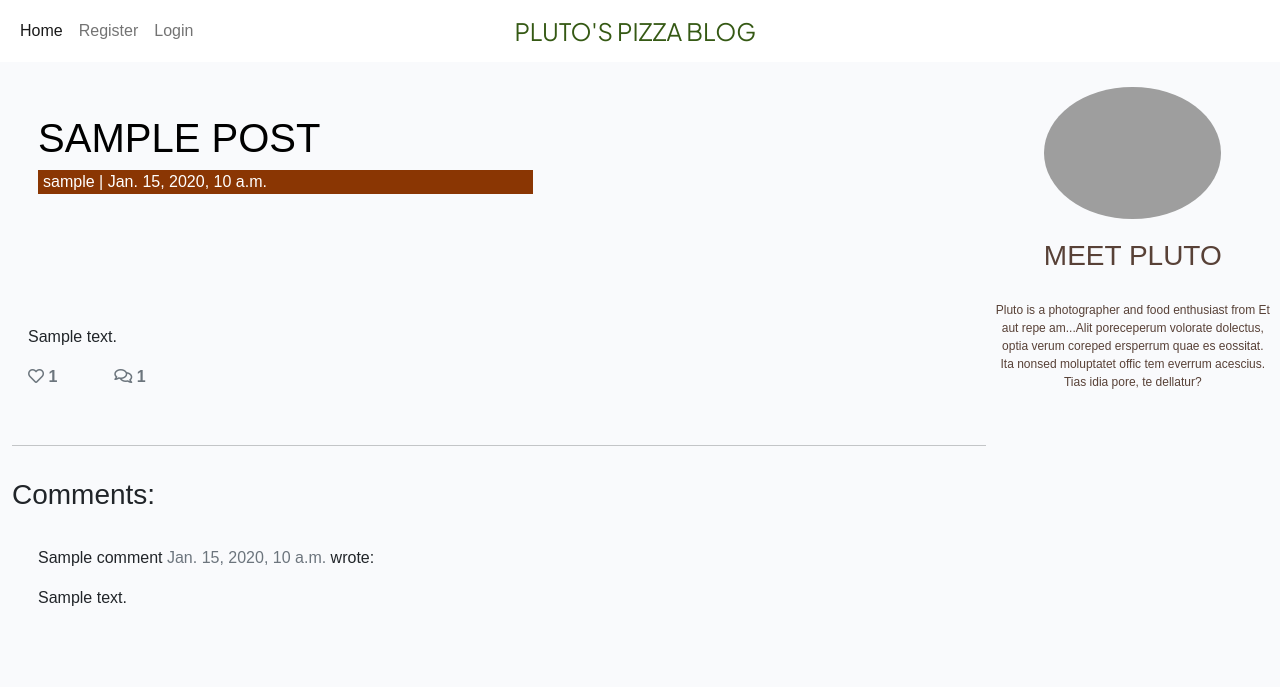
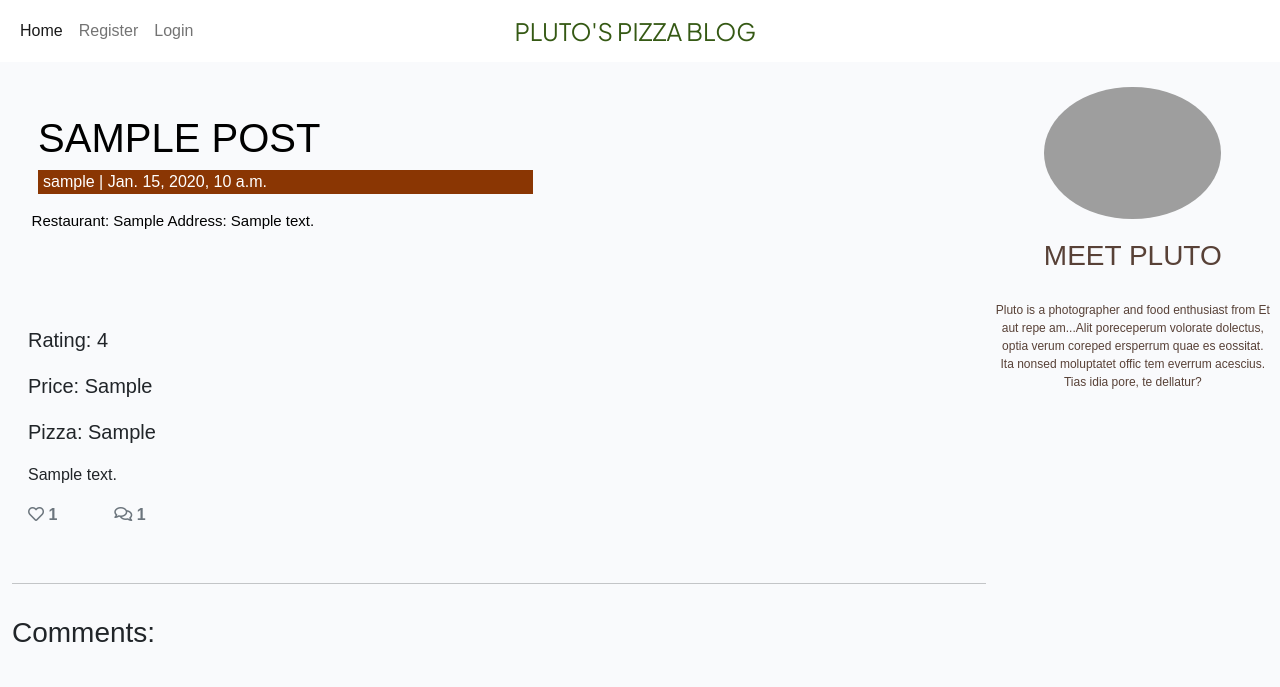
Before and after one commit to lisalindqvist95/plutospizza, a Django app: a page that uses templates/post_detail.html in a window 1280 px wide. Shown: the part 960-1647 px from the top of the page. Run offline with Django 3.2, Linux system fonts and the light colour scheme; tables that the repository leaves empty hold one stand-in row (values such as "Sample post"); some web fonts are replaced; grey boxes are pictures that could not be loaded.

Commit message:
Change layout for posts.

```diff
--- a/blog/models.py
+++ b/blog/models.py
@@ -17,7 +17,10 @@ class Post(models.Model):
     created_on = models.DateTimeField(auto_now_add=True)
     updated_on = models.DateTimeField(auto_now=True)
     restaurant = models.CharField(max_length=200, null=True)
+    pizza = models.CharField(max_length=80, null=True)
+    price = models.CharField(max_length=5, null=True)
     address = models.CharField(max_length=200, null=True)
+    rating = models.IntegerField(default=0)
     content = models.TextField()
     status = models.IntegerField(choices=STATUS, default=0)
     likes = models.ManyToManyField(
@@ -31,11 +34,6 @@ class Post(models.Model):
 
     def number_of_likes(self):
         return self.likes.count()
-
-
-class Restaurant(models.Model):
-    name = models.CharField(max_length=200)
-    address = models.CharField(max_length=200)
 
 
 class Comment(models.Model):
--- a/static/css/style.css
+++ b/static/css/style.css
@@ -107,7 +107,7 @@ body {
 
 .image-flash {
     position: absolute;
-    bottom: 90%;
+    bottom: 85%;
     min-width: 100%;
     left: 0px;
     background-color: #8a3503;
@@ -137,17 +137,21 @@ body {
     position: relative;
 }
 
+.restaurant_detail, .address-detail {
+    color: #000;
+    font-size: 15px;
+    margin-left: 5%;
+}
+
 .masthead-image {
     position: relative;
     overflow: hidden;
 }
 
-.masthead-image:after {
-    content: "";
-    position: absolute;
-    top: 0;
-    right: 90%;
-    height: 100%;
+
+
+.price {
+    font-size: 20px;
 }
 
 .post-link {
@@ -220,3 +224,25 @@ body {
 footer {
     z-index: 2000;
 }
+
+
+
+
+.rating-list li {
+    float: right;
+    color: #ddd;
+    padding: 10px 5px;
+  }
+
+  .rating-list li:hover,
+  .rating-list li:hover ~ li {
+    color: orange;
+  }
+
+  .rating-list {
+    display: inline-block;
+    list-style: none;
+  }
+  .checked {
+      color: orange;
+  }
--- a/templates/post_detail.html
+++ b/templates/post_detail.html
@@ -9,6 +9,9 @@
                 <h1 class="post-title">{{ post.title }}</h1>
                 <!-- Post author goes before the | the post's created date goes after -->
                 <p class="post-subtitle">{{ post.author }} | {{ post.created_on }}</p>
+                <div class="d-none d-md-block col-md-9 price">
+                    <p class="restaurant_detail">Restaurant: {{ post.restaurant }} Address: {{ post.address }}</p>
+                </div>
             </div>
         </div>
     </div>
@@ -26,6 +29,15 @@
                     {% else %}
                     <img src=" {{ post.featured_image.url }}" width="100%">
                     {% endif %}
+                </div>
+                <div class="d-none d-md-block col-md-6 price">
+                    <p class="rating">Rating: {{ post.rating }}</p>
+                </div>
+                <div class="d-none d-md-block col-md-6 price">
+                    <p class="price">Price: {{ post.price }}</p>
+                </div>
+                <div class="d-none d-md-block col-md-6 price">
+                    <p class="Pizza">Pizza: {{ post.pizza }}</p>
                 </div>
                 <!-- The post content goes inside the card-text. -->
                 <!-- Use the | safe filter inside the template tags -->
```
Also changed, not shown: blog/migrations/0004_auto_20230227_1633.py (added).
